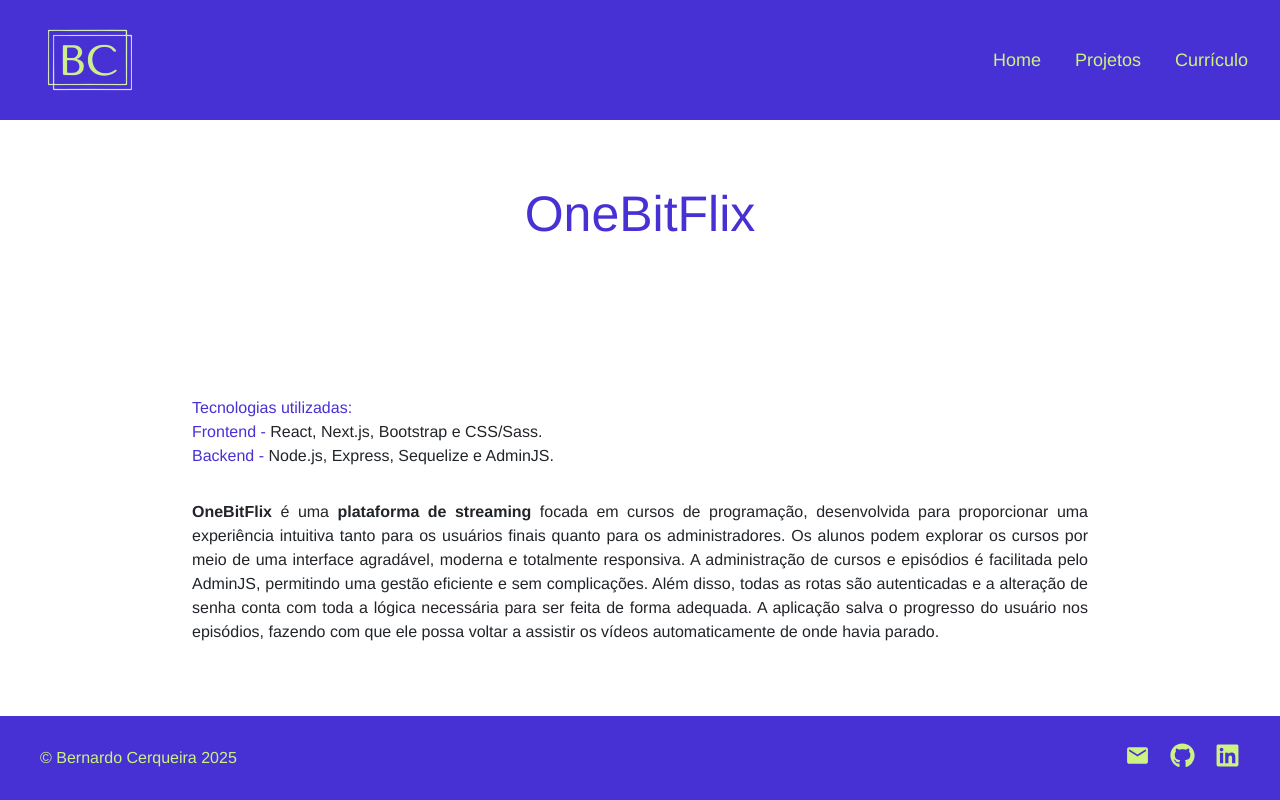
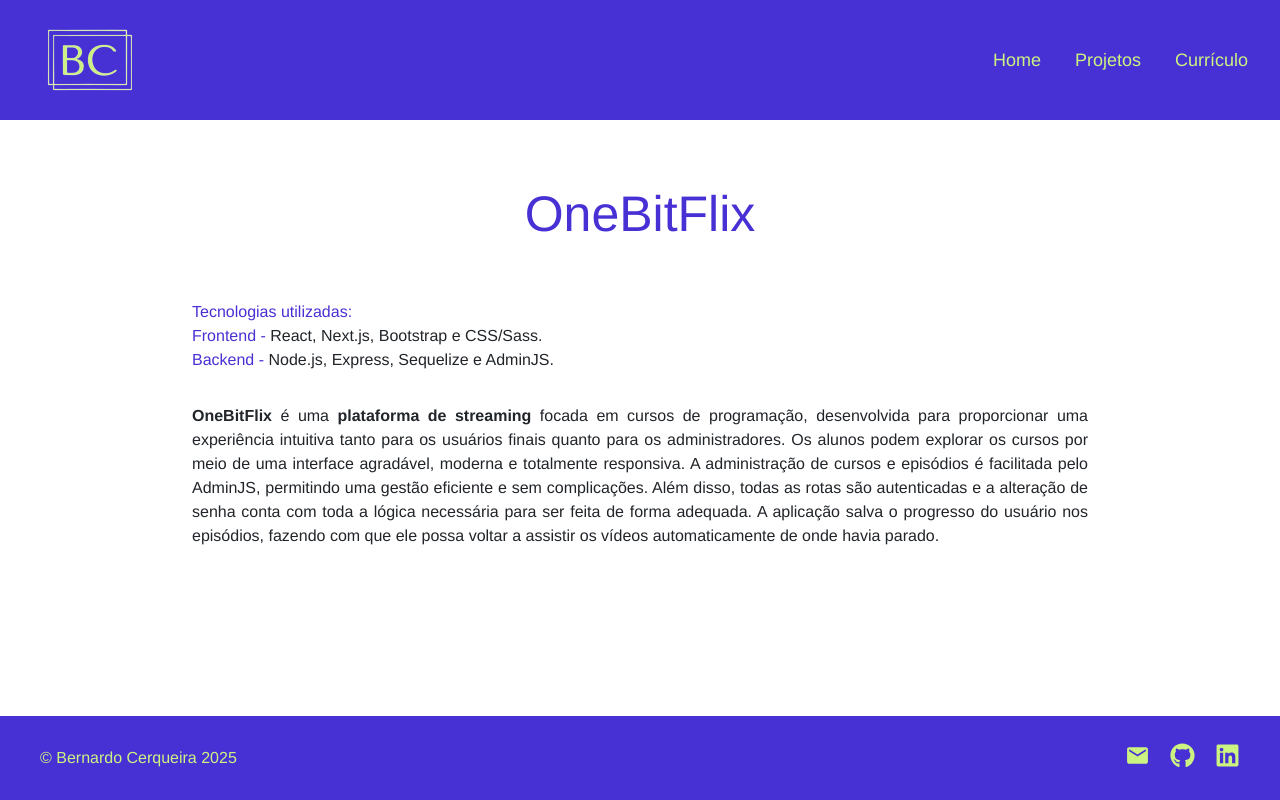
Before and after one commit to BernardoCerqueira/portfolio, a Next.js app: page /project/1 in a window 1280 px wide. Built offline with nearby package versions, Linux system fonts and the light colour scheme.

Commit message:
Bug resolvido
Os projetos que estavam sem fotos e, consequentemente, sem carrossel bugavam o layout.

```diff
--- /dev/null
+++ b/src/components/projectPage/ProjectSession/Carousel/Carousel.module.scss
@@ -0,0 +1,10 @@
+@media screen and (max-width: 491px) {
+    .indicators{
+        display: none;
+    }
+
+    .control{
+        height: 128px;
+        margin-top: 58vw;
+    }
+}
--- a/src/components/projectPage/ProjectSession/Carousel/index.tsx
+++ b/src/components/projectPage/ProjectSession/Carousel/index.tsx
@@ -1,3 +1,4 @@
+import styles from "./Carousel.module.scss"
 import Image from 'next/image';
 import React, { useState } from 'react';
 import {
@@ -77,17 +78,20 @@ function ReactStrapCarousel({images}: props) {
           items={items}
           activeIndex={activeIndex}
           onClickHandler={goToIndex}
+          className={styles.indicators}
         />
         {slides}
         <CarouselControl
           direction="prev"
           directionText="Previous"
           onClickHandler={previous}
+          className={styles.control}
         />
         <CarouselControl
           direction="next"
           directionText="Next"
           onClickHandler={next}
+          className={styles.control}
         />
       </Carousel>
     );
--- a/src/components/projectPage/ProjectSession/ProjectSession.module.scss
+++ b/src/components/projectPage/ProjectSession/ProjectSession.module.scss
@@ -25,10 +25,9 @@
 }
 
 .carousel{
-    margin: 4rem auto 5rem auto;
+    margin: 4rem auto 2rem auto;
     width: 1000px;
     border-radius: 0%;
-
 }
 
 .techList{
@@ -36,6 +35,7 @@
     flex-direction: column;
     width: 100%;
     padding: 0 15vw;
+    margin-top: 3rem;
 
     p{
         margin: 0;
@@ -83,8 +83,9 @@
 
     .carousel{
         width: 100%;
-        margin-top: -28vw;
-        margin-bottom: -28vw;
+        margin-top: -32vw;
+        margin-bottom: -46vw;
+        border-color: transparent;
 
         img{
             width: 300%;
--- a/src/components/projectPage/ProjectSession/index.tsx
+++ b/src/components/projectPage/ProjectSession/index.tsx
@@ -27,12 +27,12 @@ export default function ProjectSession({ name, link, textLink, techList, carouse
             >
                 {textLink}
             </a>
-            <div className={styles.carousel}>
-                {carouselImages ?
-                <ReactStrapCarousel images={carouselImages}/>
+            {carouselImages ?
+                <div className={styles.carousel}>
+                    <ReactStrapCarousel images={carouselImages}/>
+                </div>
                 : null
             }
-            </div>
             <div className={styles.techList}>
                 <div>
                     <span className={styles.techListTitle}>Tecnologias utilizadas: </span>
--- a/src/database.js
+++ b/src/database.js
@@ -141,6 +141,38 @@ export const database = [
         imgUrl: "/projects/stockManager.jpg",
         techList: {
             general: "JavaScript, React.js, Bootstrap e CSS."
-        }
+        },
+        carouselImages: [
+            {
+                src: "https://github.com/user-attachments/assets/5a379e09-b3e7-48c2-af04-a40698abae6b",
+                altText: "",
+                caption: "",
+                key: 1
+            },
+            {
+                src: "https://github.com/user-attachments/assets/b0ba3b22-93d9-4f0e-8987-6b0bf635e606",
+                altText: "",
+                caption: "",
+                key: 2
+            },
+            {
+                src: "https://github.com/user-attachments/assets/4b6b884f-9257-4547-865f-5b2d1390bb6c",
+                altText: "",
+                caption: "",
+                key: 3
+            },
+            {
+                src: "https://github.com/user-attachments/assets/27264d98-ec6f-4f8c-912d-bb44b81640a1",
+                altText: "",
+                caption: "",
+                key: 4
+            },
+            {
+                src: "https://github.com/user-attachments/assets/296a76ea-35e2-46f9-a479-480af2b61a57",
+                altText: "",
+                caption: "",
+                key: 5
+            },
+        ]
     }
 ]
```
